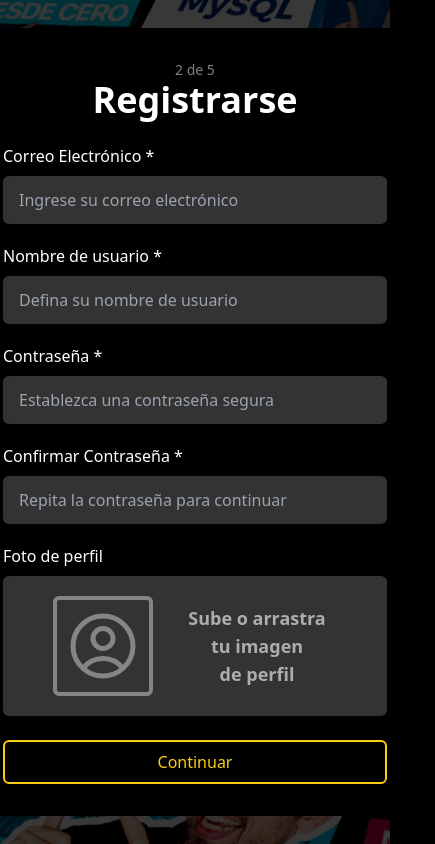
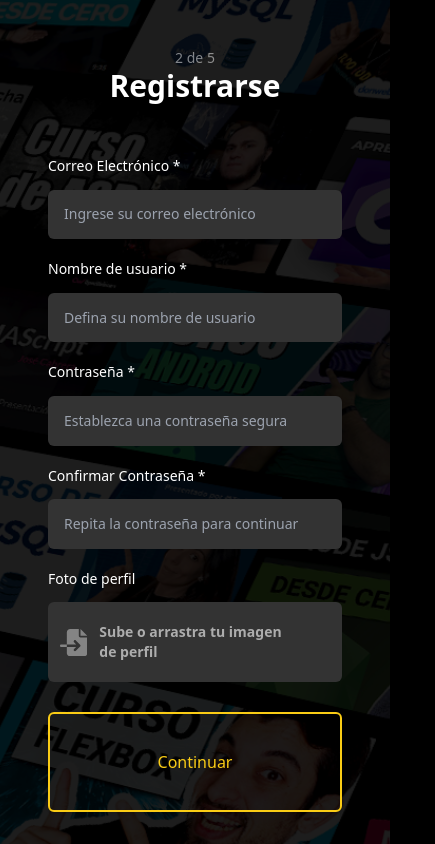
Before and after one commit to coachdesarrollo/steam-platform, a React (Vite) app in the folder frontend/: page /register/access-credential in a window 390 px wide. Shown: the whole page, 435 px wide, since content can reach past the window. Built offline with nearby package versions, Linux system fonts and the light colour scheme.

Commit message:
corrigiendo el responsive del register

```diff
--- a/frontend/src/common/components/icons/user.icon.tsx
+++ b/frontend/src/common/components/icons/user.icon.tsx
@@ -1,19 +1,20 @@
-export function UserIcon() {
+export type UserIconProps = {
+  fill?: string;
+  className?: string;
+};
+
+export function UserIcon({
+  className,
+  fill = "currentColor",
+}: UserIconProps) {
   return (
     <svg
+      className={className}
       xmlns="http://www.w3.org/2000/svg"
-      fill="currentColor"
-      viewBox="0 0 24 24"
-      strokeWidth={1.5}
-      stroke="#fff6"
-      className="size-20"
+      fill={fill}
+      viewBox="0 0 512 512"
     >
-      <path
-        strokeLinecap="round"
-        strokeLinejoin="round"
-        fill="transparent"
-        d="M17.982 18.725A7.488 7.488 0 0 0 12 15.75a7.488 7.488 0 0 0-5.982 2.975m11.963 0a9 9 0 1 0-11.963 0m11.963 0A8.966 8.966 0 0 1 12 21a8.966 8.966 0 0 1-5.982-2.275M15 9.75a3 3 0 1 1-6 0 3 3 0 0 1 6 0Z"
-      />
+      <path d="M128 64c0-35.3 28.7-64 64-64L352 0l0 128c0 17.7 14.3 32 32 32l128 0 0 288c0 35.3-28.7 64-64 64l-256 0c-35.3 0-64-28.7-64-64l0-112 174.1 0-39 39c-9.4 9.4-9.4 24.6 0 33.9s24.6 9.4 33.9 0l80-80c9.4-9.4 9.4-24.6 0-33.9l-80-80c-9.4-9.4-24.6-9.4-33.9 0s-9.4 24.6 0 33.9l39 39L128 288l0-224zm0 224l0 48L24 336c-13.3 0-24-10.7-24-24s10.7-24 24-24l104 0zM512 128l-128 0L384 0 512 128z"/>
     </svg>
   );
 }
--- a/frontend/src/pages/register/_layout/access-credential/index.tsx
+++ b/frontend/src/pages/register/_layout/access-credential/index.tsx
@@ -16,18 +16,18 @@ function AccessCredential() {
 
   return (
     <form
-      className="bg-black grid gap-6 px-12 py-8 w-[480px] relative"
+      className="bg-[#000000cd] grid gap-6 px-12 py-8 w-[480px] relative max-md:w-screen max-md:bg-[#0000007c] h-screen pt-5 "
       autoComplete="off"
       autoCapitalize="sentences"
     >
       <div className=" w-full grid place-content-center">
         <span className="text-white/50 text-center text-sm">2 de 5</span>
-        <h2 className="text-white font-bold text-4xl text-center">
+        <h2 className="text-white font-bold text-4xl text-center max-md:text-3xl">
           Registrarse
         </h2>
       </div>
 
-      <main className="grid gap-5">
+      <main className="grid gap-5 max-md:text-sm ">
         <label htmlFor="email" className="grid gap-2">
           <span className="text-white">Correo Electrónico *</span>
           <input
@@ -78,11 +78,9 @@ function AccessCredential() {
               placeholder="Repita la contraseña para continuar"
               className="px-4 py-3 rounded-md outline-none bg-[#333333] text-white appearance-none h-5 invisible absolute"
             />
-            <div className="flex justify-center items-center gap-6 text-white/40 bg-[#333] rounded-md py-5">
-              <div className="p-1.5 rounded-md border-[#fff6] border-[4px]">
-                <UserIcon />
-              </div>
-              <span className="font-semibold text-center text-pretty w-40 text-lg text-white/60">
+            <div className="flex justify-start items-center gap-3 text-white/40 bg-[#333] rounded-md px-3 py-5 max-md:gap-">
+              <UserIcon className="max-md:w-8 w-10 justify-start"/>
+              <span className="font-semibold text-start text-pretty w-full text-lg text-white/60 max-md:text-lg max-sm:text-sm">
                 Sube o arrastra tu imagen de perfil
               </span>
             </div>
--- a/frontend/src/pages/register/_layout/personal-info/index.tsx
+++ b/frontend/src/pages/register/_layout/personal-info/index.tsx
@@ -15,19 +15,19 @@ function PersonalInfo() {
 
   return (
     <form
-      className="bg-black gap-6 px-12 py-8 relative w-[480px] grid "
+      className="bg-[#000000cd] gap-5 px-10 py-8 relative w-[480px] grid max-md:w-screen max-md:bg-[#0000007c] h-screen pt-5 "
       autoComplete="off"
       autoCapitalize="sentences"
     >
       <div className="w-full grid place-content-center">
         <span className="text-white/50 text-center text-sm">1 de 5</span>
-        <h2 className="text-white font-bold text-4xl text-center">
+        <h2 className="text-white font-bold text-4xl text-center max-md:text-3xl">
           Registrarse
         </h2>
       </div>
 
-      <main className="grid gap-5">
-        <label htmlFor="name" className="grid gap-2">
+      <main className="grid gap-5 max-md:text-sm ">
+        <label htmlFor="name" className="grid gap-2 ">
           <span className="text-white">Nombre *</span>
           <input
             type="text"
@@ -66,7 +66,7 @@ function PersonalInfo() {
               id="province"
               className="px-4 py-3 rounded-md outline-none bg-[#333333] text-white appearance-none"
             >
-              <option value="atlantico">atlantico</option>
+              <option value="atlántico">Atlántico</option>
             </select>
           </label>
           <label htmlFor="town" className="grid gap-2 flex-1">
@@ -76,7 +76,7 @@ function PersonalInfo() {
               id="town"
               className="px-4 py-3 rounded-md outline-none bg-[#333333] text-white appearance-none"
             >
-              <option value="barranquilla">B/quilla</option>
+              <option value="Barranquilla">B/quilla</option>
             </select>
           </label>
         </div>
--- a/frontend/src/pages/subcription/index.tsx
+++ b/frontend/src/pages/subcription/index.tsx
@@ -20,7 +20,7 @@ function Subcription() {
       <header className=" grid gap-12 bg-black py-16 lg:px-32 max-lg:px-12">
         <h2 className="text-5xl font-bold text-center">Seleccionar Plan</h2>
 
-        <section className="flex flex-wrap gap-4">
+        <section className="flex flex-wrap gap-5 max-md:gap-7">
           {subcriptions.map((subcription) => (
             <article
               className={`bg-[#1D1D1D] flex flex-col gap-3 p-4 rounded-md cursor-pointer hover:scale-105 transition-transform border-transparent border-2 hover:border-2 hover:border-white flex-1 basis-[300px] relative group`}
@@ -126,7 +126,7 @@ function Subcription() {
           <h2 className="text-5xl font-bold max-md:text-4xl">
             Regala un año de aprendizaje con nuestros planes
           </h2>
-          <p className="w-[70%] justify-self-center text-xl max-md:text-lg">
+          <p className="w-[70%] justify-self-center text-xl max-md:text-lg max-sm:w-full">
             ¡Haz un regalo que inspire! Regala un año completo de acceso
             ilimitado a nuestros cursos con nuestro Plan Mono. Perfecto para
             amigos, familiares o colegas que buscan crecer y aprender. ¡Impulsa
```
